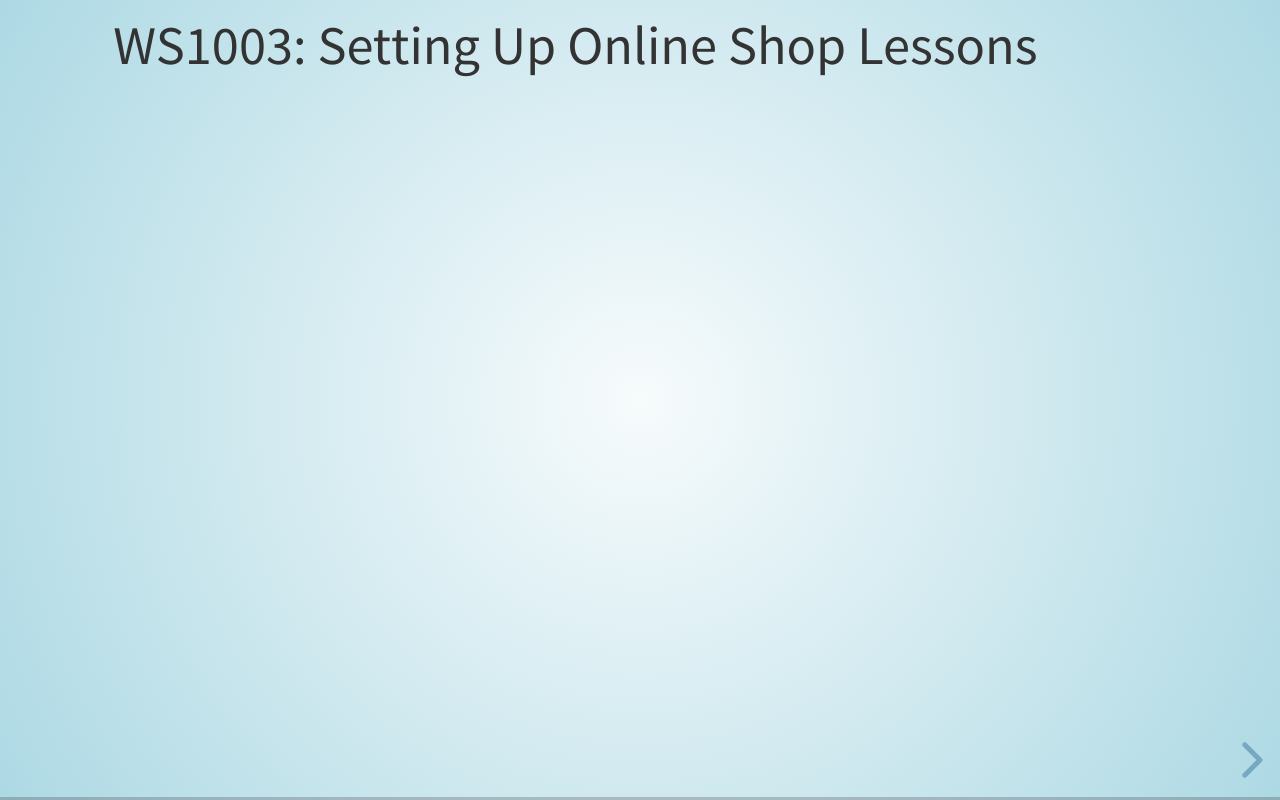
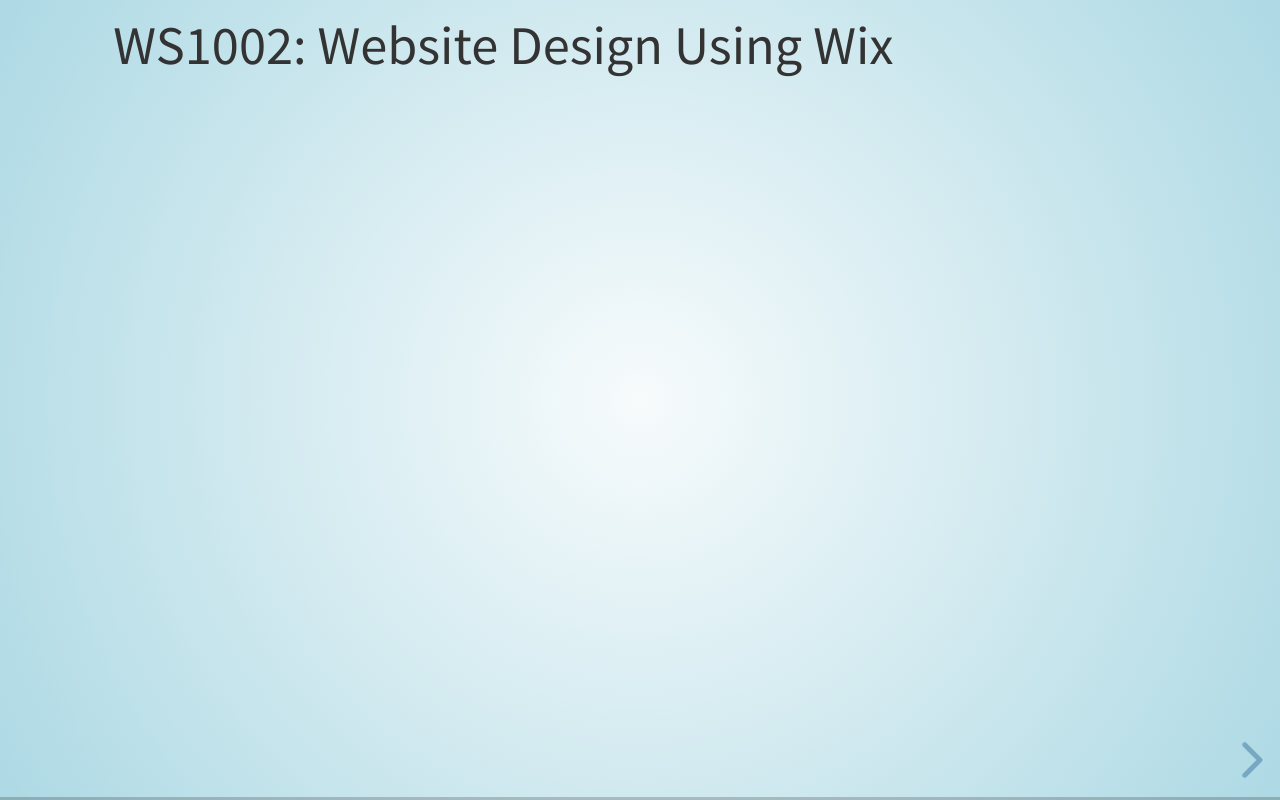
Before and after one commit to gcscourseware/WS1002WebDesign, a website: page index.html in a window 1280 px wide. Drawn offline with Linux system fonts and the light colour scheme.

Commit message:
UpdateIndex

```diff
--- a/index.html
+++ b/index.html
@@ -21,7 +21,7 @@
     <div class="reveal">
       <div class="slides">
         <section>
-          <h2>WS1003: Setting Up Online Shop Lessons</h2>
+          <h2>WS1002: Website Design Using Wix</h2>
 
                   <ul id="fragment">
                     <li class="fragment"><a href="Lesson1.html">LU 01: Introduction to Website Design & Planning  </a></li>
```
